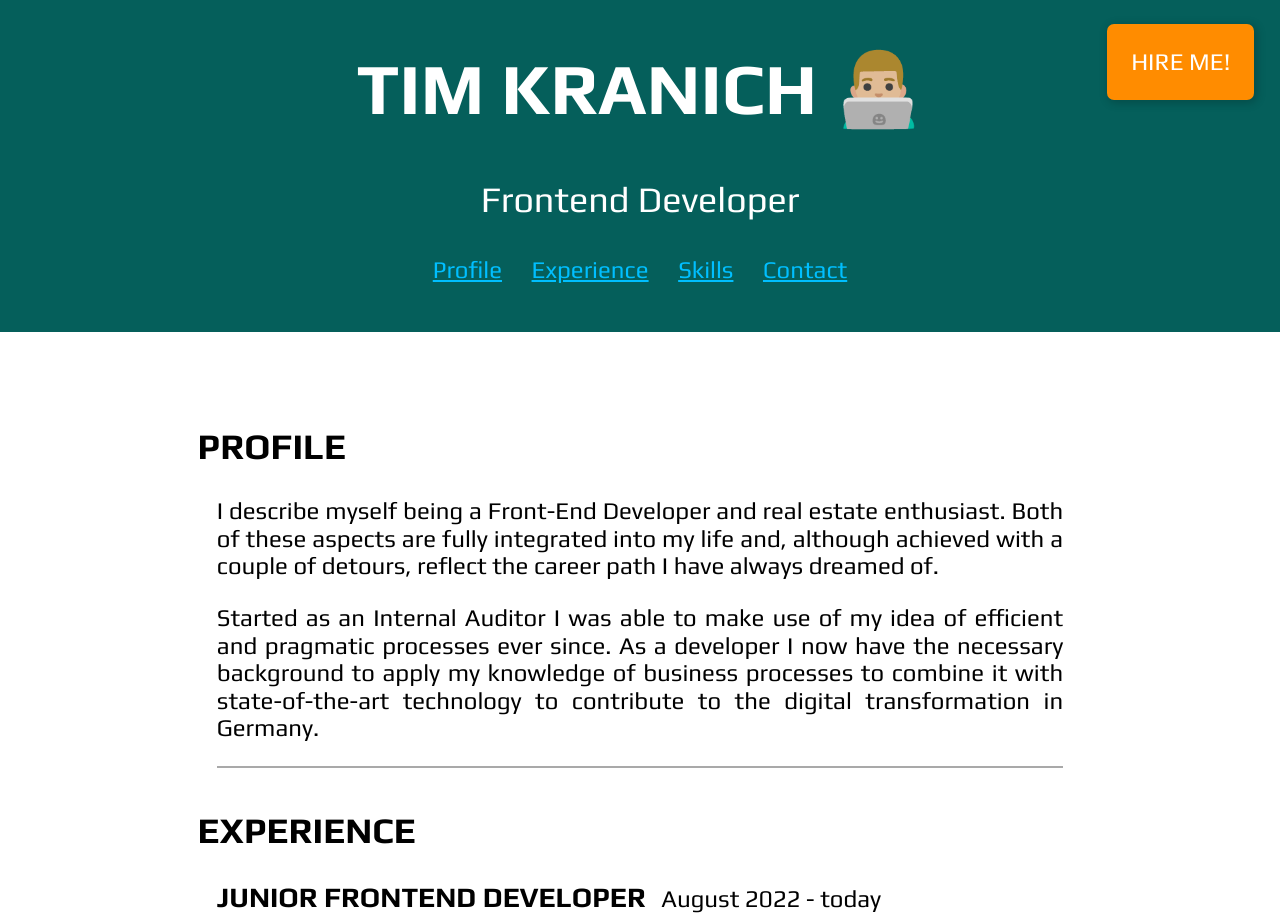
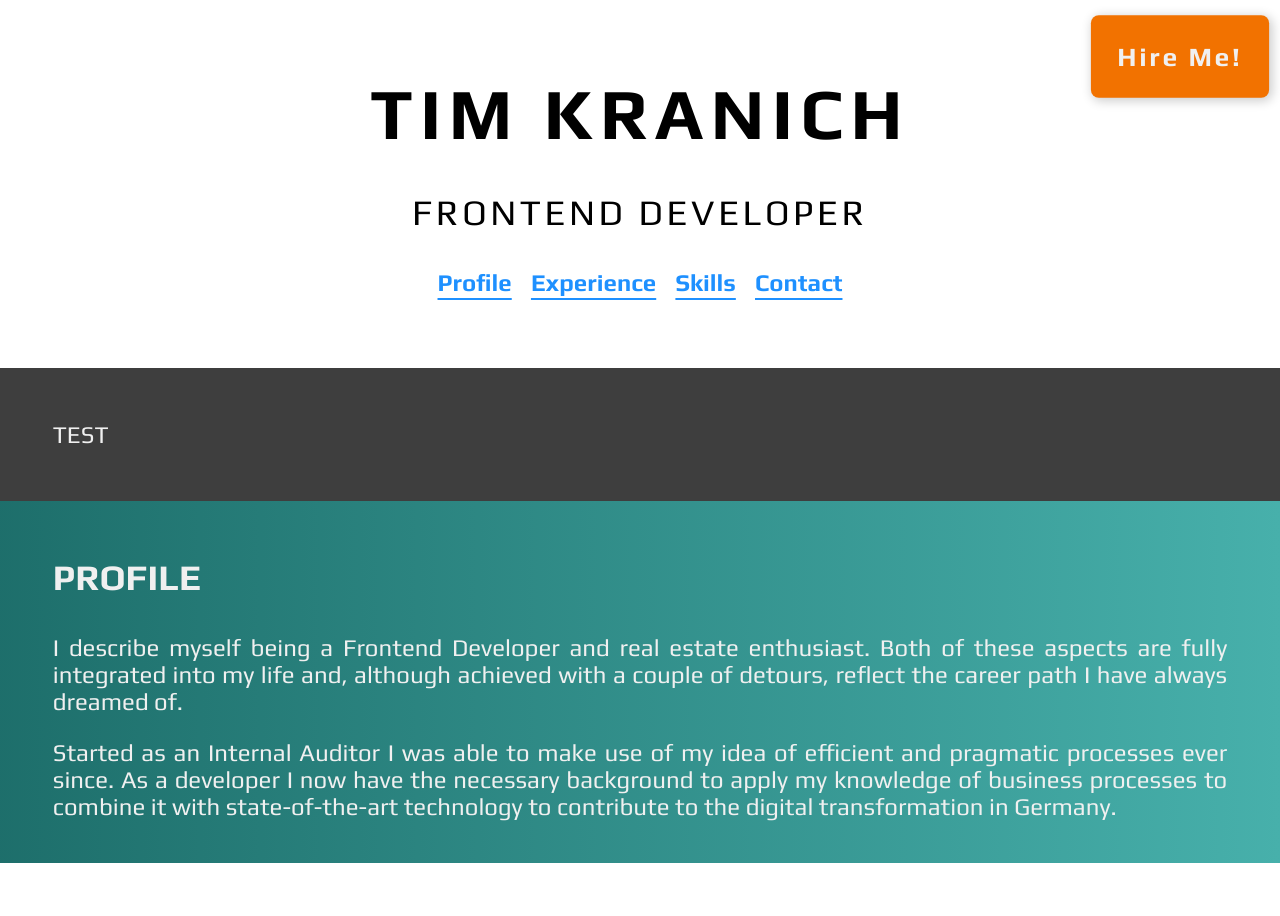
Before and after one commit to logycode/my-cv, a plain HTML site: page index.html in a window 1280 px wide. Shown: the top 916 px of the page. Drawn offline with nearby package versions, Linux system fonts and the light colour scheme.

Commit message:
finish styles before creating grid layout

```diff
--- a/index.html
+++ b/index.html
@@ -12,32 +12,36 @@
     <link rel="preconnect" href="https://fonts.googleapis.com">
     <link rel="preconnect" href="https://fonts.gstatic.com" crossorigin>
     <link href="https://fonts.googleapis.com/css2?family=Play:wght@400;700&display=swap" rel="stylesheet">
-    <link rel="stylesheet" href="https://unpkg.com/normalize.css@8.0.1/normalize.css">
+    <!-- <link rel="stylesheet" href="https://unpkg.com/normalize.css@8.0.1/normalize.css"> -->
     <link rel="stylesheet" href="style.css">
     <title>CV of Tim Kranich</title>
 </head>
 
 <body>
     <header>
-        <div class="cv-name">
+        <a href="mailto:mail.kranich@gmail.com" class="hire-me cta">Hire Me!</a>
+        <section class="site-header">
             <h1>Tim Kranich</h1>
-            <p>Frontend Developer</p>
-        </div>
-        <nav>
-            <a href="#profile">Profile</a>
-            <a href="#experience">Experience</a>
-            <a href="#skills">Skills</a>
-            <a href="#contact">Contact</a>
-        </nav>
-        <p class="cta">
-            <a href="mailto:mail.kranich@gmail.com">Hire Me!</a>
-        </p>
+            <p class="profession">Frontend Developer</p>
+            <nav>
+                <ul class="site-navigation">
+                    <li><a href="#profile">Profile</a></li>
+                    <li><a href="#experience">Experience</a></li>
+                    <li><a href="#skills">Skills</a></li>
+                    <li><a href="#contact">Contact</a></li>
+                </ul>
+            </nav>
+        </section>
     </header>
+
     <main>
-        <article id="profile">
+        <aside class="compressed-information" id="side-information">
+            <p>Test</p>
+        </aside>
+        <article class="profile" id="profile">
             <h2>Profile</h2>
             <p>
-                I describe myself being a Front-End Developer and real estate enthusiast. Both of these aspects are
+                I describe myself being a Frontend Developer and real estate enthusiast. Both of these aspects are
                 fully integrated into my life and, although achieved with a couple of detours, reflect the career path I
                 have always dreamed of.
             </p>
@@ -49,15 +53,16 @@
             </p>
         </article>
 
+        <h2>Experience</h2>
         <article id="experience">
-            <h2>Experience</h2>
+
             <section>
-                <header>
+                <header class="section-header">
+                    <p class="timespan highlight-color">August 2022 - today</p>
                     <h3>Junior Frontend Developer</h3>
-                    <p>August 2022 - today</p>
                     <p>Homeday GmbH Berlin</p>
                 </header>
-                <main>
+                <section>
                     <p>
                         Driving general projects within the engineering department (e.g. new onboarding process).<br>
                         Web development aligned to the strategies and goals of the company and with a clear focus on the
@@ -70,15 +75,15 @@
                         <li>JIRA for agile project management (SCRUM)</li>
                         <li>sentry.io for error tracking in live system</li>
                     </ul>
-                </main>
+                </section>
             </section>
             <section>
-                <header>
+                <header class="section-header">
+                    <p class="timespan">June 2019 - Juli 2022</p>
                     <h3>Operations Manager</h3>
-                    <p>June 2019 - Juli 2022</p>
                     <p>Homeday GmbH Berlin</p>
                 </header>
-                <main>
+                <section>
                     <p>
                         Examination of current processes alongside the entire operational organization with main focus
                         on partner realtors. <br>
@@ -90,10 +95,10 @@
                         <li>supplier research and onboarding</li>
                         <li>achieving scalability by using third party tools to automate proccesses</li>
                     </ul>
-                </main>
+                </section>
             </section>
         </article>
-
+        <!--
         <article id="skills">
             <h2>Skills</h2>
             <section>
@@ -149,8 +154,15 @@
                 </ul>
             </address>
         </article>
+-->
+    </main>
+    <footer class="compressed-information" id="footer-information">
+        <div>
+            <h2>References</h2>
+            <p>Senior Frontend Developer</p>
+        </div>
 
-    </main>
+    </footer>
 </body>
 
 </html>
--- a/style.css
+++ b/style.css
@@ -1,5 +1,28 @@
-* {
-  box-sizing: border-box;
+:root {
+  /** color variables
+  */
+  --white: rgb(255, 255, 255);
+  --off-white: rgb(240, 240, 240);
+  --orange: rgb(242, 114, 0); /* F27200 */
+  /* --orange: #FF9400; */
+  --orange-shade: rgb(210, 105, 30); /* #D2691E */
+  --highlight: rgb(71, 176, 171); /* #47B0AB */
+  --highlight-shade: rgb(5, 95, 91, 0.9); /* #055f5b; */
+  --link-color: rgb(30, 144, 255);
+  --light-grey: rgb(146, 146, 146, 0.35);
+  --dark-grey: rgb(62, 62, 62);
+
+  /** distance variables
+  */
+  --xxs: 0.1em;
+  --xs: 0.3em;
+  --s: 0.8em;
+  --m: 1em;
+  --l: 1.2em;
+  --xl: 1.5em;
+  --xxl: 2.2em;
+  --xxxl: 3em;
+  --xxxxl: 4em;
 }
 
 ::selection {
@@ -7,14 +30,20 @@
   color: white;
 }
 
+*,
+*::before,
+*::after {
+  box-sizing: border-box;
+}
+
 html {
   font-family: "Play", sans-serif;
-  /* adjust font-size according to screen size */
-  font-size: 24px;
+  font-size: 16px;
 }
 
 body {
   margin: 0;
+  padding: 0;
 }
 
 h1,
@@ -23,118 +52,214 @@ h3,
 h4,
 h5,
 h6 {
+  margin: 0;
   text-transform: uppercase;
 }
 
 h1 {
-  margin-top: 0;
-}
-h1::after {
-  content: " 👨🏼‍💻";
+  font-size: var(--xxxl);
 }
 
 h2 {
-  position: relative;
-  left: -0.8rem;
+  margin: var(--m) 0;
+  padding: var(--xs);
+  background-color: var(--light-grey);
+  _color: var(--off-white);
+  border-left: var(--xs) solid var(--orange);
 }
 
-a {
-  color: steelblue;
+p {
+  text-align: justify;
+}
+
+a,
+a:visited {
+  font-weight: 600;
+  color: var(--link-color);
+  text-underline-offset: var(--xs);
+  transition: text-decoration-color 0.2s;
 }
 
 a:hover {
-  text-decoration: none;
+  text-decoration-color: white;
 }
 
-body > header {
-  position: relative;
-  padding: 2em;
-  background-color: #055f5b;
-  text-align: center;
-  color: white;
+header:hover .hire-me,
+header:focus-within .hire-me {
+  transform: scale(1.1);
 }
 
-body > header > p {
+article {
+  margin-bottom: var(--xxxl);
+  padding: 0 var(--xxxxl);
+}
+
+/** general classes that can be used multiple times on page
+*/
+.cta {
+  background-color: var(--orange);
+  color: var(--off-white);
+  text-align: center;
+  letter-spacing: 0.1rem;
+  text-decoration: none;
+  transition: background-color 0.3s;
+}
+
+.cta:hover {
+  background-color: var(--orange-shade);
+  color: var(--white);
+  transition: background-color 0.3s;
+}
+
+.highlight-color {
+  color: var(--highlight-shade);
+}
+
+/** specific classes that follow the site layout
+*/
+
+.site-header {
+  _overflow: auto;
+  padding: var(--xxxl) 0;
+}
+
+.site-header:hover .hire-me {
+  background-color: red;
+}
+
+.hire-me {
+  display: block;
+  padding: var(--m);
+  /* offset-x | offset-y | blur-radius | spread-radius | color */
+  box-shadow: 2px 2px 10px 1px rgba(0, 0, 0, 0.2);
+  transition: transform 0.2s;
+}
+
+.site-header > * {
+  text-align: center;
+}
+
+.profession {
+  font-size: var(--xl);
   text-transform: uppercase;
 }
 
-body > header > nav a {
-  color: deepskyblue;
+.site-navigation {
+  margin: 0;
+  padding: 0;
+  display: flex;
+  flex-direction: column;
+  list-style-type: none;
 }
-body > header > a:active {
-  background-color: steelblue;
+.site-navigation li + li {
+  margin-top: var(--s);
 }
 
-body > header > nav a + a {
-  margin-left: 1em;
+.profile {
+  padding: var(--s) var(--xxl);
+  background-image: linear-gradient(
+    90deg,
+    var(--highlight-shade),
+    var(--highlight)
+  );
+  _background-color: var(--highlight-shade);
+  color: var(--off-white);
+}
+.profile > h2 {
+  padding: 0;
+  background-color: inherit;
+  border: none;
 }
 
-body > main {
-  max-width: 70ch;
-  margin: 0 auto;
-  padding: 5%;
-  text-align: justify;
+#side-information {
+  display: none;
 }
 
-body > main > * {
-  border-bottom: 2px solid darkgrey;
+.section-header {
+  position: relative;
+  display: flex;
+  flex-direction: column;
 }
 
-body > main > *:last-child {
-  border-bottom: none;
+.timespan {
+  font-weight: 600;
 }
 
-article + article {
-  margin-top: 5%;
+.timespan::before {
+  content: "◉ ";
+  display: block;
+  position: absolute;
+  top: 0.9em;
+  left: -1.5rem;
 }
 
-.cv-name {
-  font-size: 3rem;
+.compressed-information {
+  display: flex;
+  justify-content: space-between;
+  padding: var(--xxl) var(--xxl);
+  background-color: var(--dark-grey);
+  color: var(--off-white);
 }
 
-.cv-name h1 {
-  font-size: 1em;
+.compressed-information h2 {
+  margin: 0;
+  padding: 0;
+  background-color: inherit;
+  border: none;
+  color: var(--orange);
 }
 
-.cv-name p {
-  font-size: 0.5em;
+.compressed-information p:first-of-type {
+  margin: 0;
+  text-transform: uppercase;
 }
 
-#experience header h3,
-#experience header p:first-of-type {
-  display: inline;
-  padding-inline-end: 10px;
+/** breakpoints
+*/
+
+@media screen and (min-width: 768px) {
+  .hire-me {
+    position: fixed;
+    right: var(--s);
+    margin-top: var(--s);
+    border-radius: var(--xs);
+    transition: background-color 0.3s, transform 1s;
+  }
+
+  .site-header:hover .hire-me {
+    transform: scale(1.2);
+  }
+
+  .site-navigation {
+    flex-direction: row;
+    justify-content: center;
+  }
+  .site-navigation li + li {
+    margin-top: 0;
+    margin-left: var(--s);
+  }
 }
 
-.cta {
-  /* position: absolute; */
-  position: fixed;
-  top: 3vh;
-  right: 2vw;
-  margin: 0;
-  background-color: darkorange;
-  border-radius: 7px;
-  /* offset-x | offset-y | blur-radius | spread-radius | color */
-  box-shadow: 2px 2px 10px 1px rgba(0, 0, 0, 0.2);
-}
+@media screen and (min-width: 1024px) {
+  html {
+    font-size: 20px;
+  }
+  h1,
+  .profession {
+    letter-spacing: var(--xxs);
+  }
 
-.cta:hover {
-  background-color: chocolate;
-}
+  #side-information {
+    display: block;
+  }
 
-.cta a {
-  display: inline-block;
-  padding: 1rem;
-  width: 100%;
-  height: 100%;
-  color: white;
-  text-decoration: none;
-}
-
-/* Start Media Queries */
-
-@media print {
-  nav {
+  #footer-information {
     display: none;
   }
 }
+
+@media screen and (min-width: 1224px) {
+  html {
+    font-size: 24px;
+  }
+}
```
